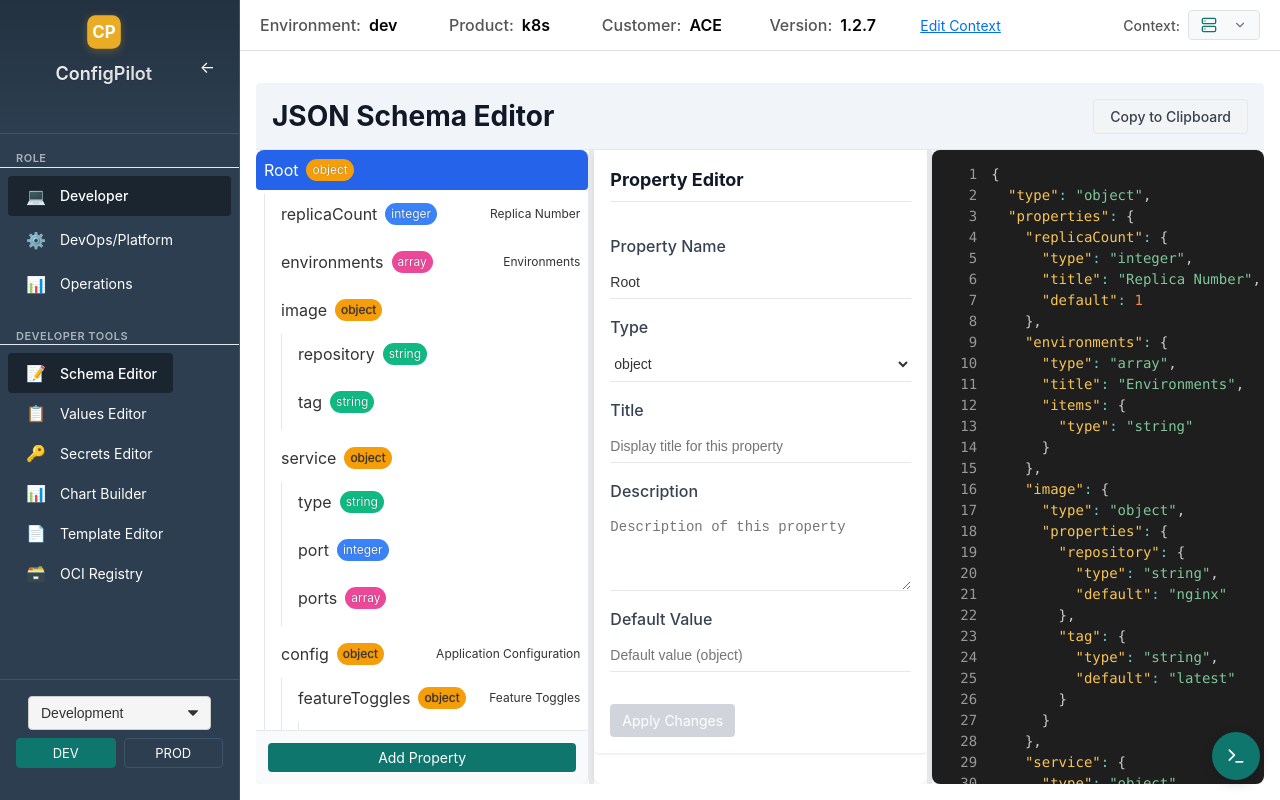
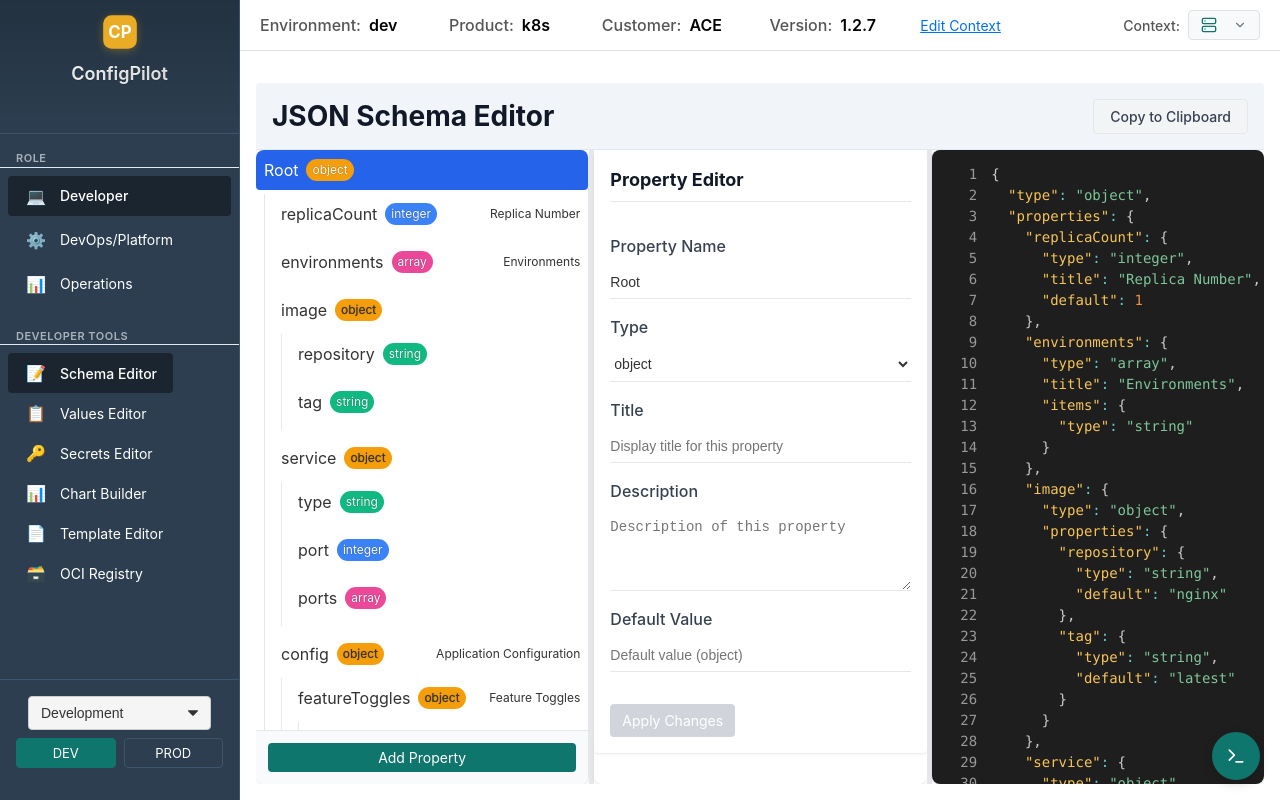
Before and after one commit to ngvtien/configpilot, a React (Vite) app in the folder app/: page / in a window 1280 px wide. Built offline with nearby package versions, Linux system fonts and the light colour scheme.

Commit message:
sidebar collapse/expand toggle via clicking on the logo

```diff
--- a/app/src/components/AppLayout.css
+++ b/app/src/components/AppLayout.css
@@ -71,7 +71,7 @@ button {
 .sidebar-logo {
   display: flex;
   align-items: center;
-  justify-content: space-between;
+  justify-content: center; /* Changed from space-between to center */
   padding: 16px;
   border-bottom: 1px solid var(--sidebar-border);
   background: linear-gradient(to bottom, rgba(0, 0, 0, 0.2), transparent);
@@ -81,6 +81,12 @@ button {
   display: flex;
   align-items: center;
   gap: 12px;
+  cursor: pointer; /* Add cursor pointer to indicate it's clickable */
+  transition: transform 0.2s ease; /* Add transition for a subtle effect */
+}
+
+.logo-container:hover {
+  transform: scale(1.02); /* Slightly scale up on hover */
 }
 
 .app-logo-sidebar {
@@ -121,6 +127,7 @@ button {
   text-shadow: 0 1px 1px rgba(0, 0, 0, 0.1);
 }
 
+/* These styles are kept for reference but no longer used for the toggle button
 .sidebar-toggle {
   background: transparent;
   border: none;
@@ -134,6 +141,7 @@ button {
 .sidebar-toggle:hover {
   background-color: var(--sidebar-hover);
 }
+*/
 
 /* Sidebar Navigation */
 .sidebar-nav {
--- a/app/src/components/AppLayout.tsx
+++ b/app/src/components/AppLayout.tsx
@@ -173,15 +173,16 @@ const AppLayout = ({ initialRole = "developer", initialView }: AppLayoutProps) =
       <div className="sidebar">
         {/* Logo */}
         <div className="sidebar-logo">
-          <div className="logo-container">
+          <div
+            className="logo-container"
+            onClick={() => setSidebarCollapsed(!sidebarCollapsed)}
+            title={sidebarCollapsed ? "Expand sidebar" : "Collapse sidebar"}
+          >
             <div className="app-logo-sidebar">
               <div className="app-logo-inner">CP</div>
             </div>
             {!sidebarCollapsed && <span className="logo-text">ConfigPilot</span>}
           </div>
-          <button className="sidebar-toggle" onClick={() => setSidebarCollapsed(!sidebarCollapsed)}>
-            {sidebarCollapsed ? "→" : "←"}
-          </button>
         </div>
 
         {/* Navigation sections */}
```
